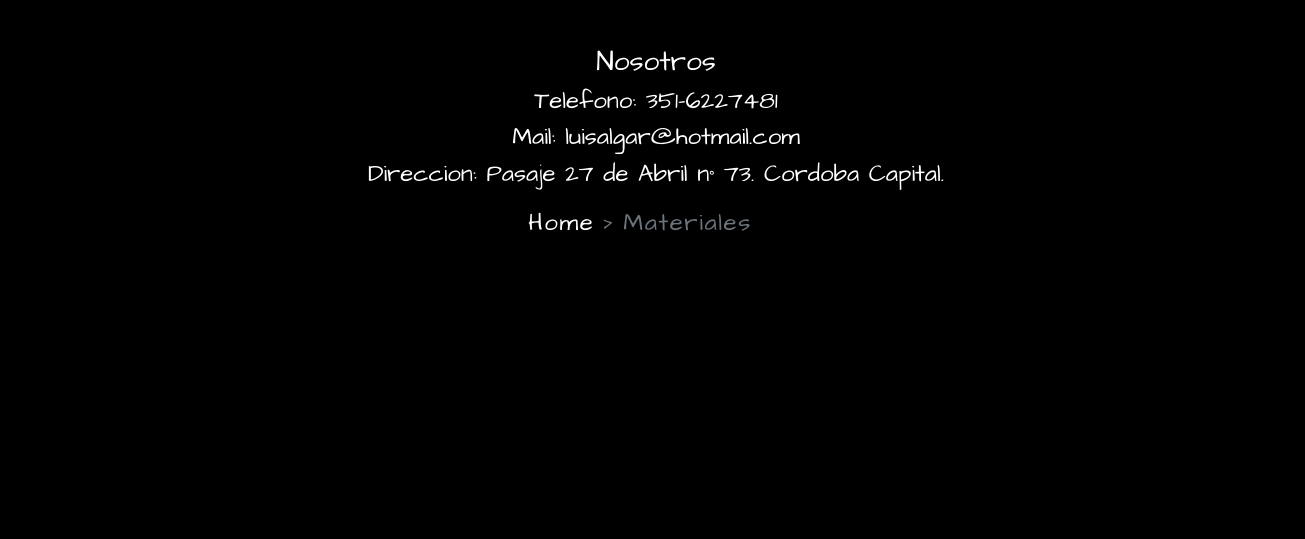
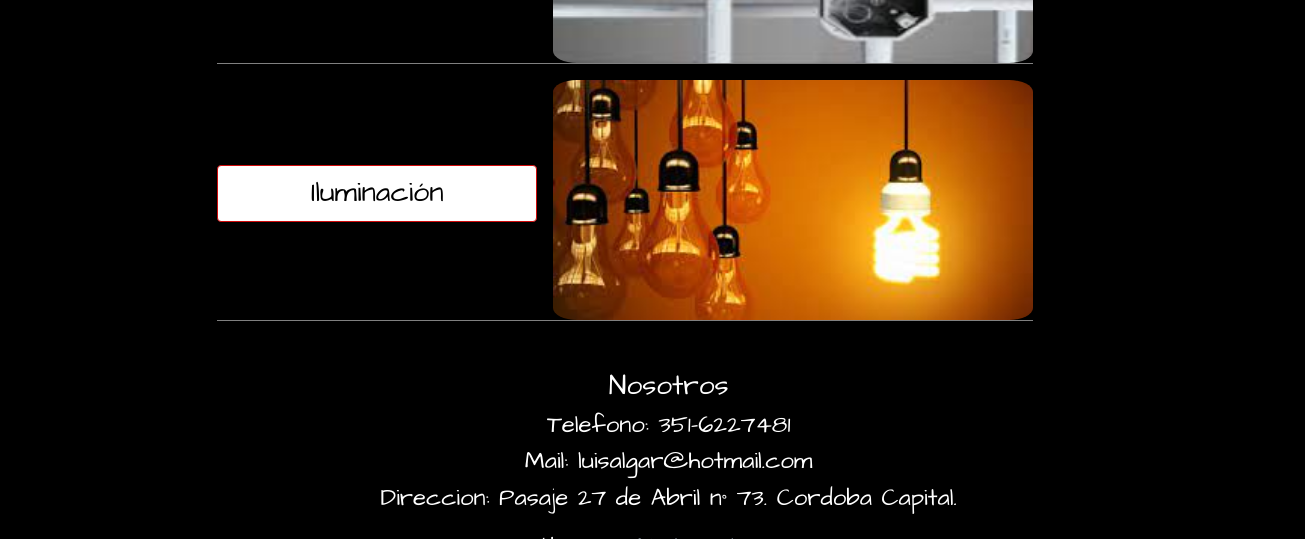
Before and after one commit to LuisAlbertoGarciaAlonso/clase18, a plain HTML site: page materiales.html in a window 1280 px wide. Shown: the part 972-1511 px from the top of the page, 1305 px wide, since content can reach past the window. Before the commit the page ends 1229 px from the top, so only its background shows below. Drawn offline with nearby package versions, Linux system fonts and the light colour scheme.

Commit message:
preFinal

```diff
--- a/scss/@queries.scss
+++ b/scss/@queries.scss
@@ -116,7 +116,7 @@
             margin-bottom: 0.3rem;
         }
         p{
-            font-size: 1rem;
+            font-size: 0.8rem;
         }
     }
     .table {
@@ -255,9 +255,15 @@ nav{
 .table {
     margin-left: 0rem;
     .usuario{
-        width: 15rem;
+        width: 11rem;
+        font-size: 1.1rem;
     }
+    img{
+        width: 25rem;
+        margin-top: 1rem;
+        border-radius: 5%;
     }
+}
 }
 @media only screen and (min-width: 1024px) and (max-width: 1440px) {
     header{
@@ -314,6 +320,16 @@ nav{
             width: 8rem;
         }
     }
+    .table{
+        .usuario{
+            font-size: 1.8rem;
+            width: 18rem;
+        }
+        img{
+            margin-top: 1rem;
+            border-radius: 5%;
+        }
+    }
 }
 @media only screen and (min-width: 1280px) {
     .marcas{
@@ -360,6 +376,17 @@ nav{
     .flex{
         .equipo{
             width: 14rem;
+        }
+    }
+    .table{
+        .usuario{
+            font-size: 1.8rem;
+            width: 20rem;
+        }
+        img{
+            width: 30rem;
+            margin-top: 1rem;
+            border-radius: 5%;
         }
     }
 }
```
Also changed, not shown: css/Clase17.css.
